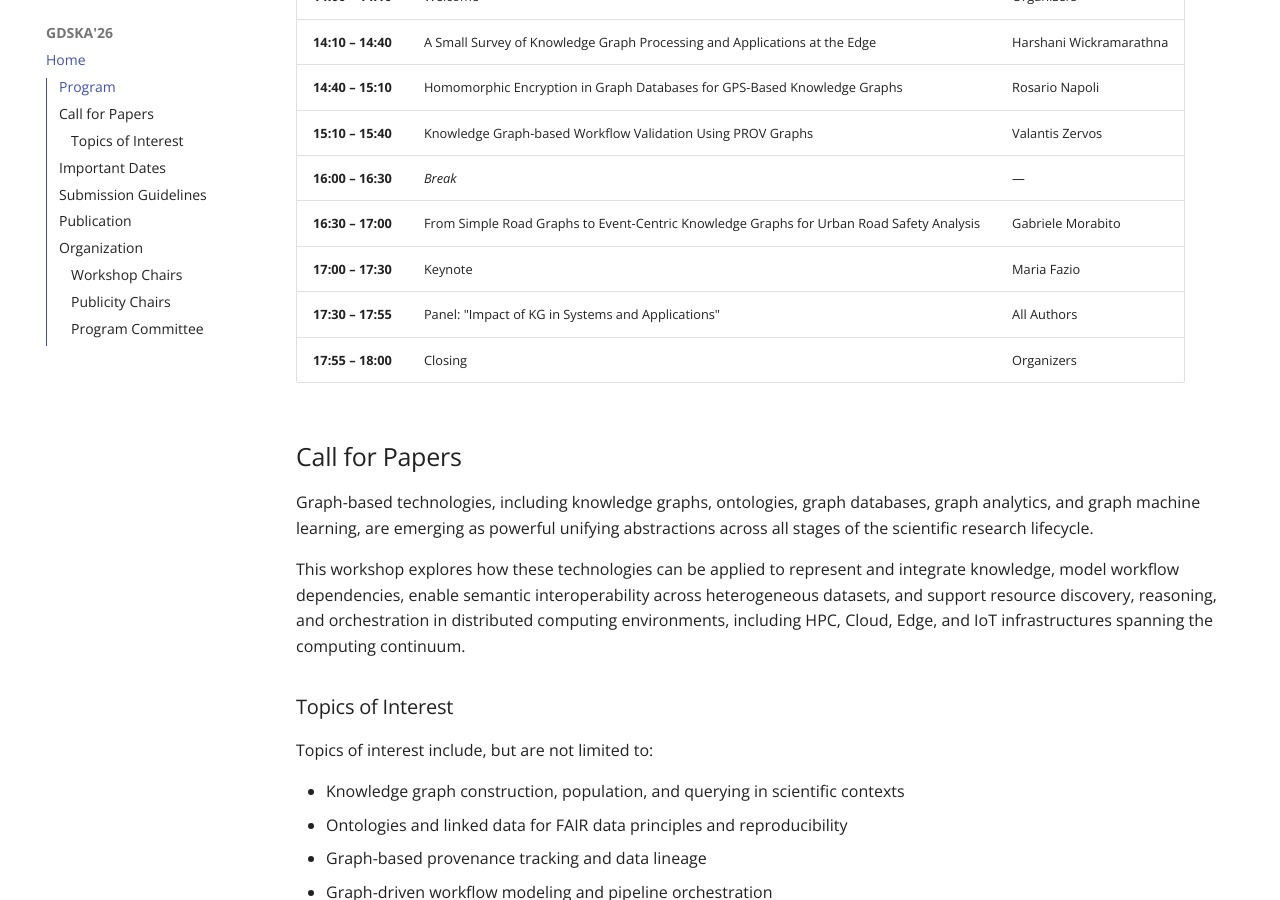
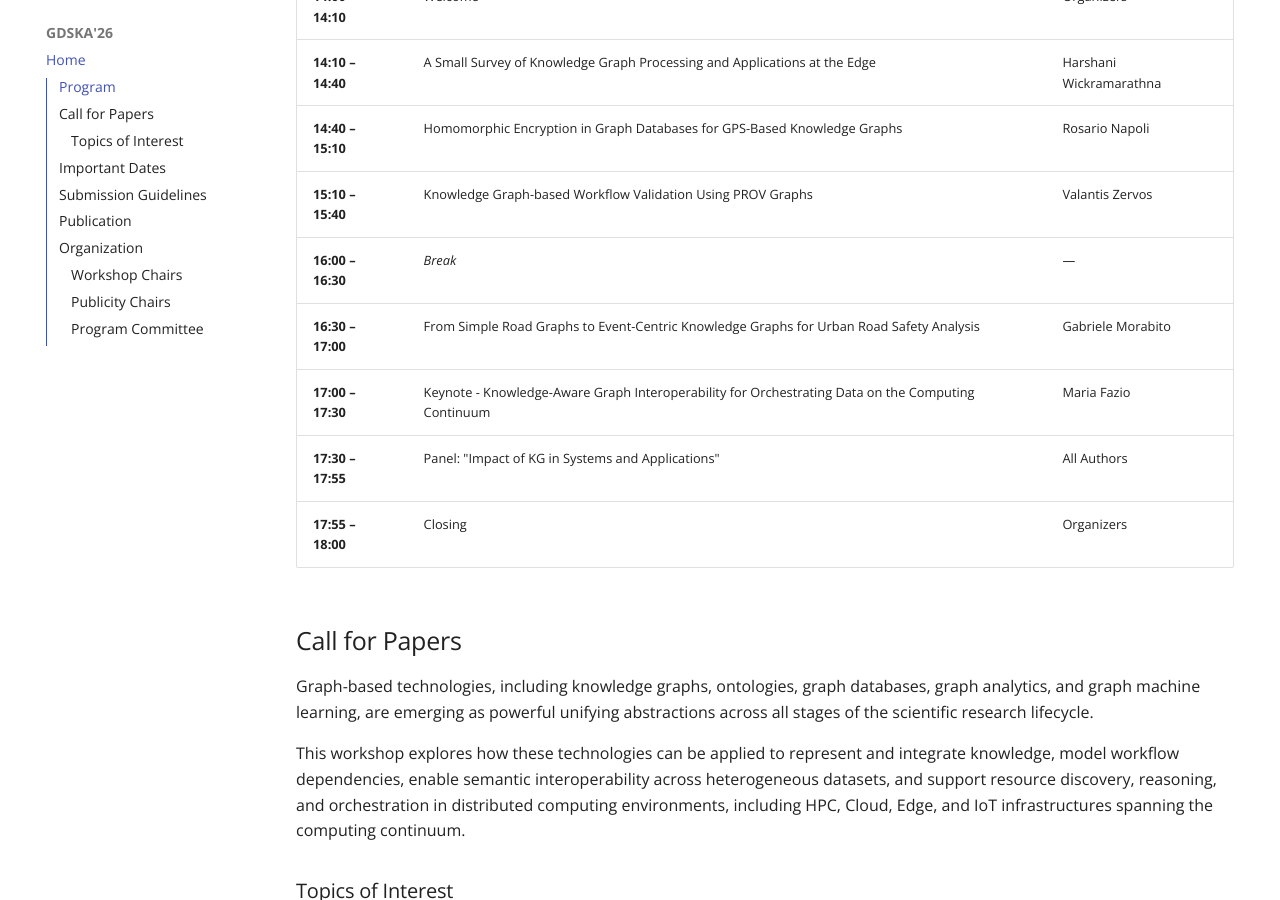
Before and after one commit to GDSKA/gdska.github.io, an MkDocs documentation site: the page built from docs/index.md, in a window 1280 px wide and 900 px high, scrolled down 790 px. Built offline with MkDocs 1.6.1 and Material for MkDocs 9.7.7, drawn with Linux system fonts in a browser that asks for light colours.

Commit message:
update: program

```diff
--- a/docs/index.md
+++ b/docs/index.md
@@ -14,7 +14,7 @@
 | **15:10 – 15:40** | Knowledge Graph-based Workflow Validation Using PROV Graphs | Valantis Zervos |
 | **16:00 – 16:30** | *Break* | — |
 | **16:30 – 17:00** | From Simple Road Graphs to Event-Centric Knowledge Graphs for Urban Road Safety Analysis | Gabriele Morabito |
-| **17:00 – 17:30** | Keynote | Maria Fazio |
+| **17:00 – 17:30** | Keynote - Knowledge-Aware Graph Interoperability for Orchestrating  Data on the Computing Continuum | Maria Fazio |
 | **17:30 – 17:55** | Panel: "Impact of KG in Systems and Applications" | All Authors |
 | **17:55 – 18:00** | Closing | Organizers |
 
```
